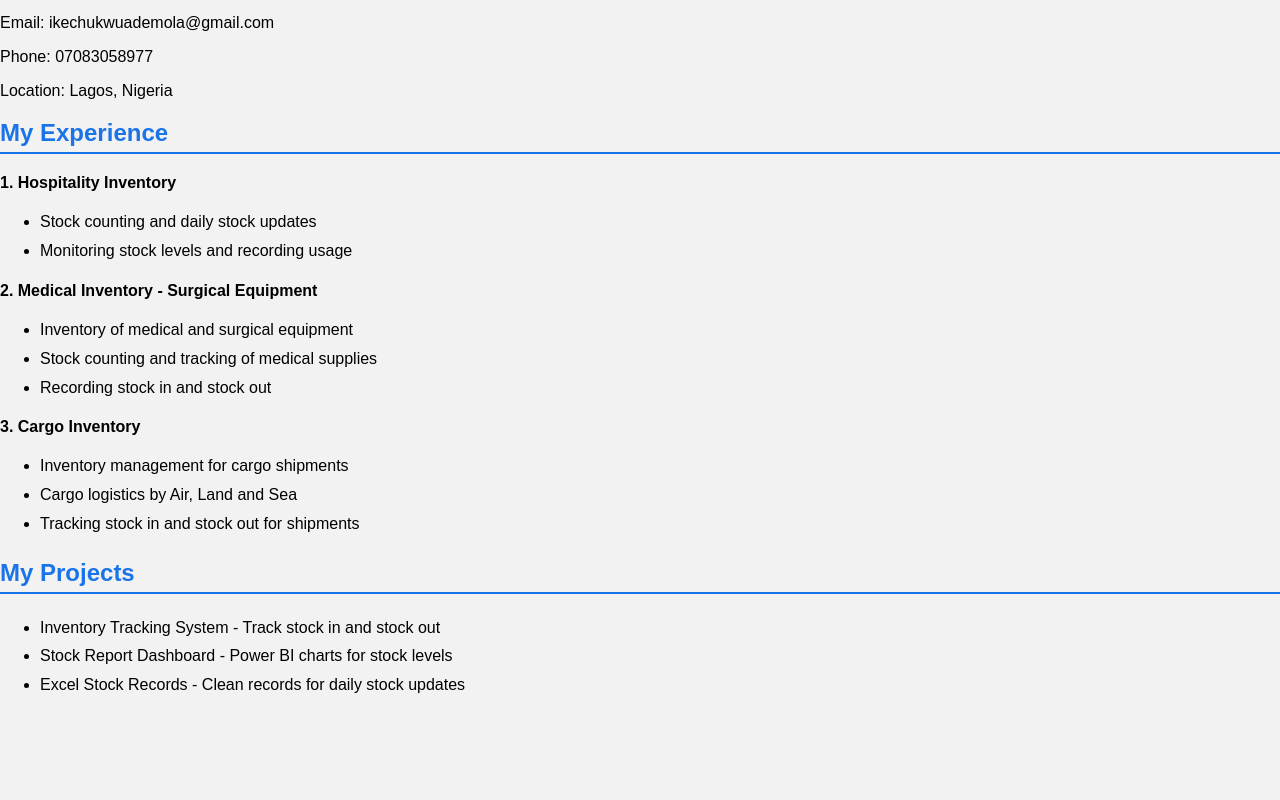
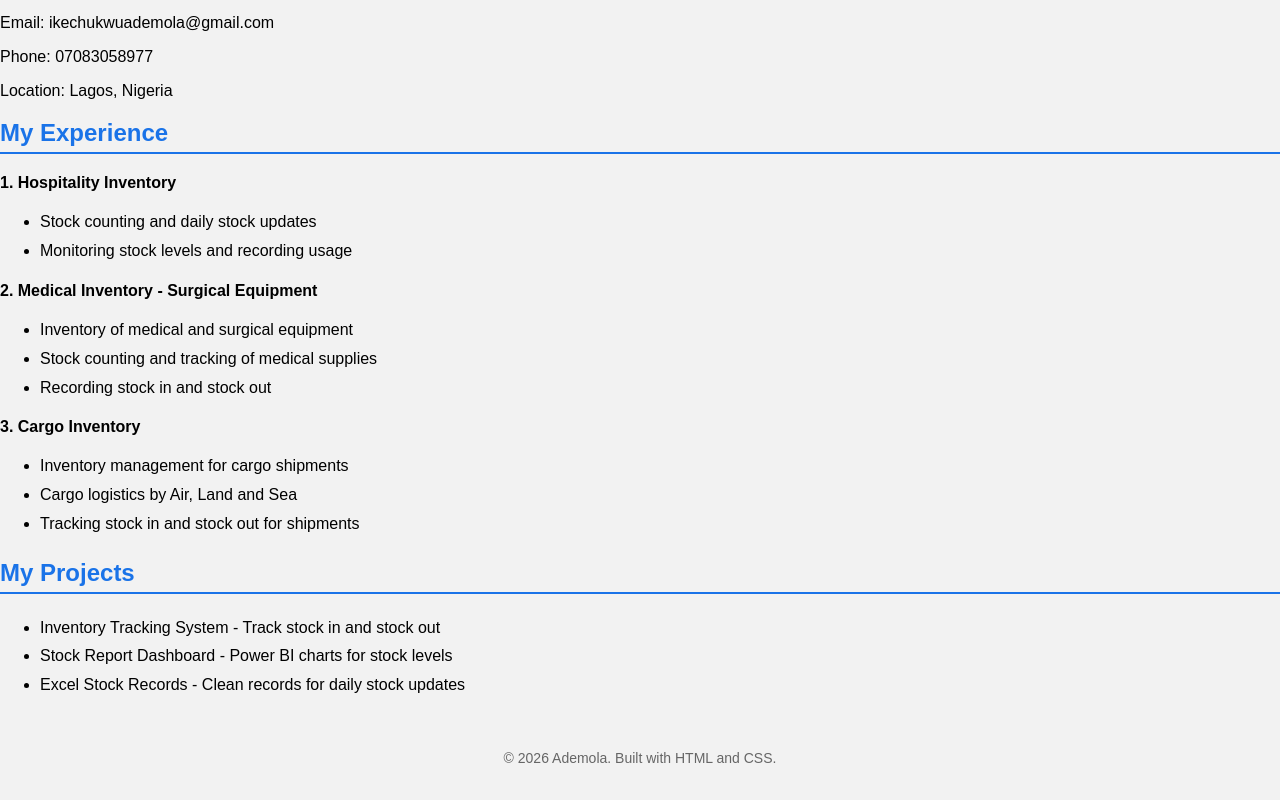
Before and after one commit to ikechukwuademola-ops/My-first-website, a plain HTML site: page index.html in a window 1280 px wide. Shown: the part 836-1636 px from the top of the page. Before the commit the page ends 1552 px from the top, so only its background shows below. Drawn offline with Linux system fonts and the light colour scheme.

Commit message:
Update index.html

```diff
--- a/index.html
+++ b/index.html
@@ -96,3 +96,8 @@ My name is Ademola. I am interested in Inventory and Stock Keeping.</p></div>)
 <li>Excel Stock Records - Clean records for daily stock updates</li>
 </ul>
 </div>
+<div class="footer">
+<p>© 2026 Ademola. Built with HTML and CSS.</p>
+</div>
+</body>
+</html>
```
